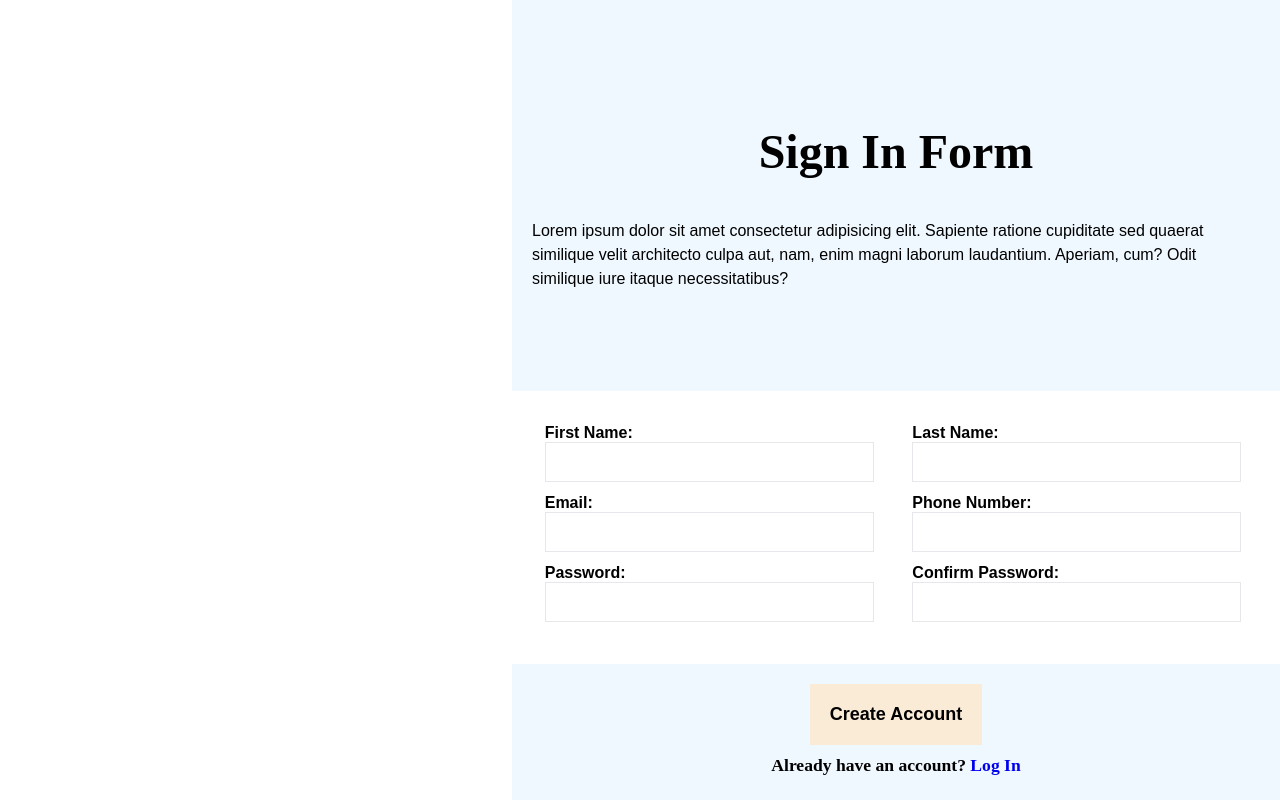
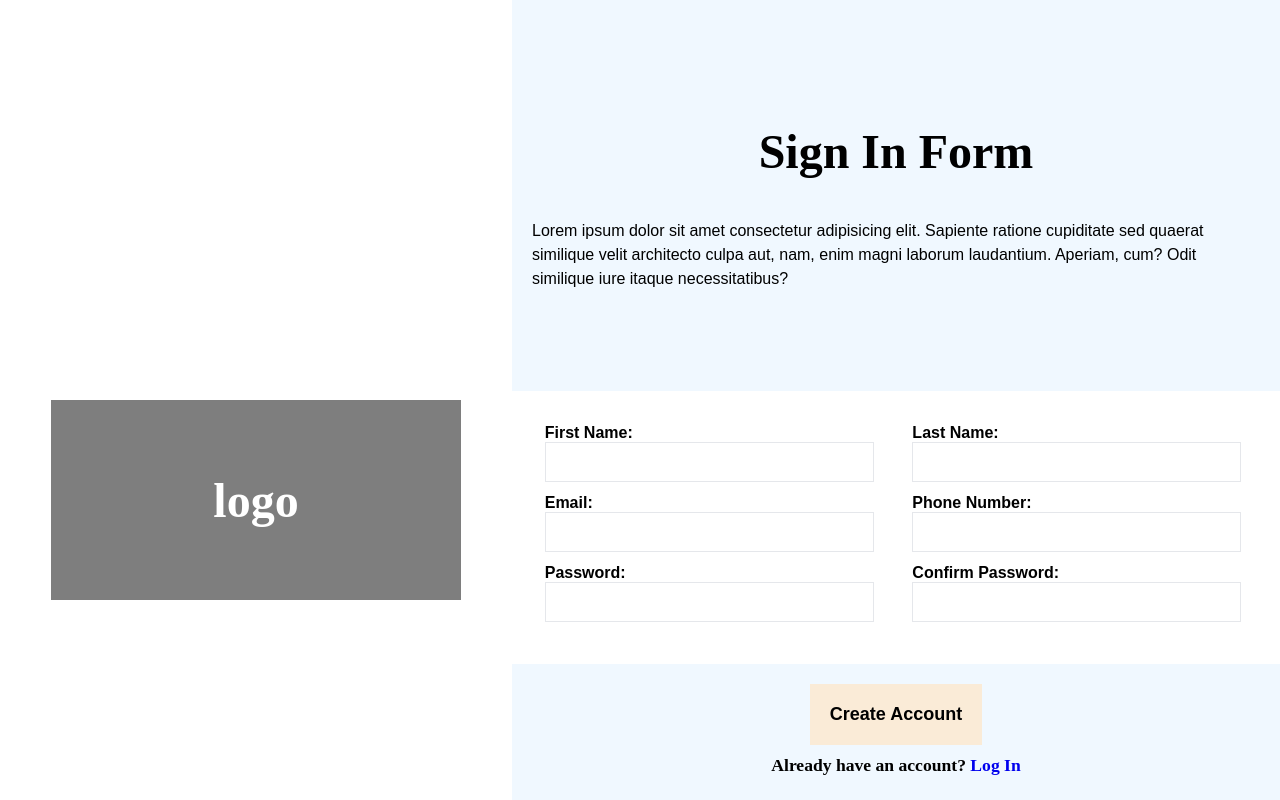
Before and after one commit to biroue10/Sign-up-Form, a website: page index.html in a window 1280 px wide. Shown: the top 800 px of the page. Drawn offline with Linux system fonts and the light colour scheme.

Commit message:
refactor my code

```diff
--- a/index.html
+++ b/index.html
@@ -13,7 +13,9 @@
   </head>
   <body>
     <div class="container">
-      <div class="element image"></div>
+      <div class="element image">
+        <div class="logo">logo</div>
+      </div>
       <div class="element formulaire">
         <h1>Sign in form</h1>
         <p class="paragraphe">
--- a/style.css
+++ b/style.css
@@ -15,6 +15,9 @@
   background-repeat: no-repeat;
   background-size: cover;
   width: 40%;
+  display: flex;
+  justify-content: center;
+  align-items: center;
 }
 .formulaire {
   width: 60%;
@@ -83,3 +86,15 @@ h1{
     font-weight: 900;
     font-size: 1.1rem;
 }
+.logo{
+    width: 80%;
+    height: 200px;
+    background-color: black;
+    opacity: 0.5;
+    color: white;
+    display: flex;
+    justify-content: center;
+    align-items: center;
+    font-size: 3rem;
+    font-weight: 900;
+}
```
